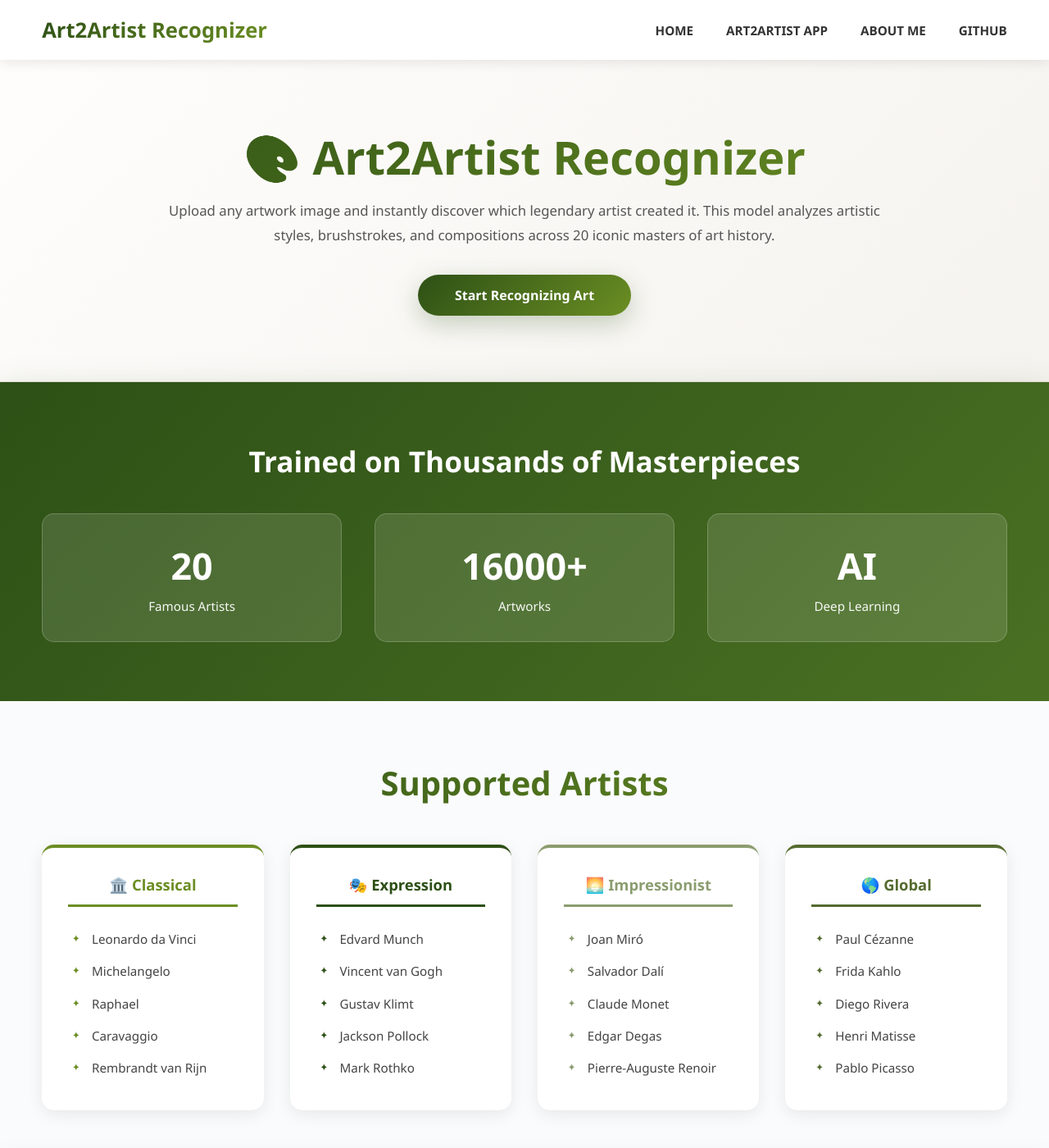
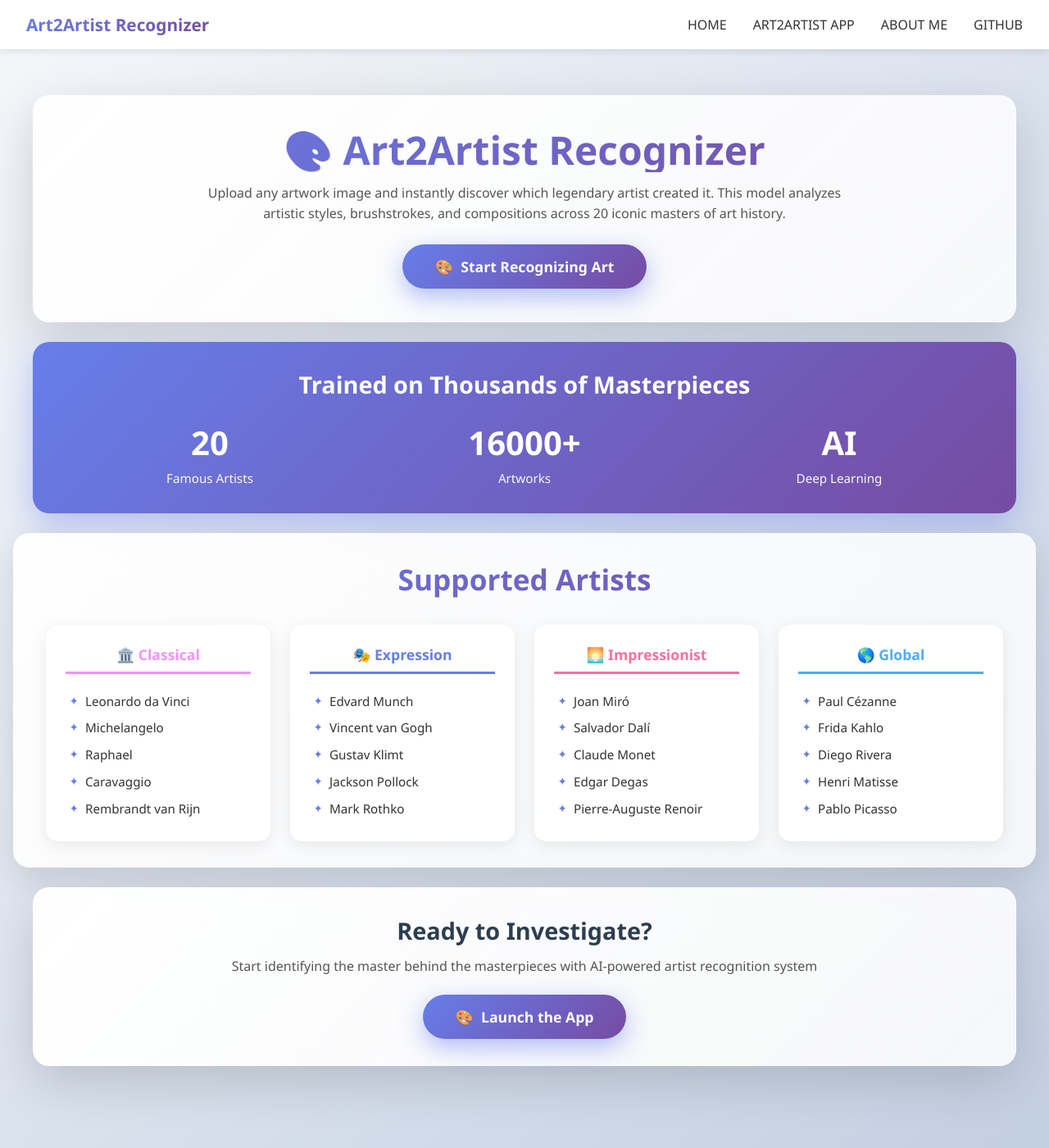
Before and after one commit to Naawshin/Art2Artist-Recognizer, a Jekyll site: the page built from docs/index.md, in a window 1280 px wide and 1400 px high. Shown: the whole window at 82% size. Built offline with Jekyll 4.4.1, drawn with Linux system fonts in a browser that asks for light colours.

Commit message:
homepage updated

```diff
--- a/docs/_layouts/default.html
+++ b/docs/_layouts/default.html
@@ -11,37 +11,34 @@
             box-sizing: border-box;
         }
 
-        html, body {
-            width: 100%;
-            height: 100%;
-        }
-
         body {
             font-family: 'Segoe UI', Tahoma, Geneva, Verdana, sans-serif;
-            background: #ffffff;
+            background: linear-gradient(135deg, #f5f7fa 0%, #c3cfe2 100%);
+            min-height: 100vh;
         }
 
         /* Navigation Bar */
         nav {
             background: white;
-            box-shadow: 0 2px 15px rgba(0, 0, 0, 0.1);
-            padding: 1.2rem 4%;
+            box-shadow: 0 2px 10px rgba(0, 0, 0, 0.1);
+            padding: 1rem 2rem;
             position: sticky;
             top: 0;
             z-index: 100;
-            width: 100%;
         }
 
         .nav-container {
+            max-width: 100%;
             display: flex;
             justify-content: space-between;
             align-items: center;
+            margin: 0 auto;
         }
 
         .nav-logo {
-            font-weight: 900;
-            font-size: 1.6rem;
-            background: linear-gradient(135deg, #2d5016 0%, #6b8e23 100%);
+            font-weight: 800;
+            font-size: 1.3rem;
+            background: linear-gradient(135deg, #667eea 0%, #764ba2 100%);
             -webkit-background-clip: text;
             -webkit-text-fill-color: transparent;
             background-clip: text;
@@ -51,165 +48,149 @@
         nav ul {
             list-style: none;
             display: flex;
-            gap: 2.5rem;
+            gap: 2rem;
         }
 
         nav a {
             text-decoration: none;
             color: #333;
-            font-weight: 600;
-            transition: all 0.3s ease;
-            font-size: 0.95rem;
+            font-weight: 500;
+            transition: color 0.3s ease;
         }
 
         nav a:hover {
-            color: #6b8e23;
+            color: #667eea;
         }
 
         /* Main Content */
         main {
             width: 100%;
+            padding: 2rem 1rem;
         }
 
         /* Hero Section */
         .hero-section {
-            width: 100%;
-            padding: 5rem 4%;
-            background: linear-gradient(135deg, #fefdfb 0%, #f5f3ef 100%);
+            background: linear-gradient(135deg, rgba(255, 255, 255, 0.98) 0%, rgba(248, 249, 250, 0.95) 100%);
+            padding: 2.5rem 3rem;
+            border-radius: 20px;
+            margin: 1.5rem auto;
+            max-width: 1200px;
+            box-shadow: 0 20px 60px rgba(0, 0, 0, 0.15);
             text-align: center;
-            border-bottom: 1px solid #e8e3db;
-        }
-
-        .hero-content {
-            max-width: 1100px;
-            margin: 0 auto;
-        }
-
-        .hero-icon {
-            font-size: 4rem;
-            margin-bottom: 1rem;
+            border: 1px solid rgba(255, 255, 255, 0.3);
         }
 
         .hero-section h1 {
-            font-size: 3.5rem;
-            font-weight: 900;
-            background: linear-gradient(135deg, #2d5016 0%, #6b8e23 100%);
+            font-size: 3rem;
+            font-weight: 800;
+            background: linear-gradient(135deg, #667eea 0%, #764ba2 100%);
             -webkit-background-clip: text;
             -webkit-text-fill-color: transparent;
             background-clip: text;
             margin-bottom: 0.8rem;
+            line-height: 1.1;
         }
 
         .hero-section .subtitle {
-            font-size: 1.3rem;
-            color: #6b8e23;
-            margin-bottom: 1.5rem;
-            font-weight: 600;
+            font-size: 1.2rem;
+            color: #444;
+            margin-bottom: 1.2rem;
+            font-weight: 400;
         }
 
         .hero-section .description {
-            font-size: 1.05rem;
+            font-size: 1rem;
             color: #555;
-            max-width: 900px;
-            margin: 0 auto 2rem;
-            line-height: 1.8;
+            max-width: 800px;
+            margin: 0 auto 1.5rem;
+            line-height: 1.6;
         }
 
         /* CTA Button */
         .cta-button {
             display: inline-block;
-            padding: 14px 45px;
-            background: linear-gradient(135deg, #2d5016 0%, #6b8e23 100%);
+            padding: 15px 40px;
+            background: linear-gradient(135deg, #667eea 0%, #764ba2 100%);
             color: white !important;
             text-decoration: none;
             border-radius: 50px;
-            font-size: 1rem;
+            font-size: 1.1rem;
             font-weight: 700;
             transition: all 0.3s ease;
-            box-shadow: 0 10px 30px rgba(45, 80, 22, 0.25);
+            box-shadow: 0 10px 30px rgba(102, 126, 234, 0.5);
             border: none;
             cursor: pointer;
         }
 
         .cta-button:hover {
             transform: translateY(-3px);
-            box-shadow: 0 15px 40px rgba(45, 80, 22, 0.35);
+            box-shadow: 0 15px 40px rgba(102, 126, 234, 0.6);
             color: white !important;
+            text-decoration: none;
+        }
+
+        .cta-button:before {
+            content: "🎨 ";
+            margin-right: 5px;
         }
 
         /* Stats Section */
         .stats-section {
-            width: 100%;
-            background: linear-gradient(135deg, #2d5016 0%, #4a7023 100%);
-            padding: 4.5rem 4%;
+            background: linear-gradient(135deg, #667eea 0%, #764ba2 100%);
+            padding: 2rem 2.5rem;
+            border-radius: 20px;
+            margin: 1.5rem auto;
+            max-width: 1200px;
             text-align: center;
             color: white;
-            box-shadow: 0 15px 40px rgba(45, 80, 22, 0.25);
-        }
-
-        .stats-content {
-            max-width: 1100px;
-            margin: 0 auto;
+            box-shadow: 0 15px 40px rgba(102, 126, 234, 0.4);
         }
 
         .stats-section h2 {
-            margin-bottom: 2.5rem;
-            font-size: 2.2rem;
-            font-weight: 900;
+            margin-bottom: 1.2rem;
+            font-size: 1.8rem;
         }
 
         .stats-grid {
             display: grid;
             grid-template-columns: repeat(3, 1fr);
-            gap: 2.5rem;
-            margin-top: 2rem;
+            gap: 2rem;
+            margin-top: 1.5rem;
         }
 
         .stat-item {
             text-align: center;
-            padding: 2rem;
-            background: rgba(255, 255, 255, 0.12);
-            border-radius: 15px;
-            border: 1px solid rgba(255, 255, 255, 0.2);
-            transition: all 0.3s ease;
-        }
-
-        .stat-item:hover {
-            background: rgba(255, 255, 255, 0.18);
-            transform: translateY(-3px);
         }
 
         .stat-number {
-            font-size: 2.8rem;
-            font-weight: 900;
+            font-size: 2.5rem;
+            font-weight: 800;
             display: block;
-            margin-bottom: 0.5rem;
+            margin-bottom: 0.3rem;
         }
 
         .stat-label {
             font-size: 0.95rem;
             opacity: 0.95;
-            font-weight: 500;
+            font-weight: 300;
         }
 
         /* Artists Section */
         .artists-section {
-            width: 100%;
-            padding: 4.5rem 4%;
-            background: #fafbfc;
-        }
-
-        .artists-content {
-            max-width: 1200px;
-            margin: 0 auto;
+            background: linear-gradient(135deg, rgba(255, 255, 255, 0.95) 0%, rgba(248, 249, 250, 0.92) 100%);
+            padding: 2rem 2.5rem;
+            border-radius: 20px;
+            margin: 1.5rem auto;
+            max-width: 1400px;
+            box-shadow: 0 15px 40px rgba(0, 0, 0, 0.12);
         }
 
         .artists-section h2 {
             text-align: center;
-            font-size: 2.5rem;
-            font-weight: 900;
-            margin-bottom: 3rem;
-            background: linear-gradient(135deg, #2d5016 0%, #6b8e23 100%);
+            font-size: 2.2rem;
+            font-weight: 800;
+            margin-bottom: 2rem;
+            background: linear-gradient(135deg, #667eea 0%, #764ba2 100%);
             -webkit-background-clip: text;
             -webkit-text-fill-color: transparent;
             background-clip: text;
@@ -218,102 +199,99 @@
         .artists-grid {
             display: grid;
             grid-template-columns: repeat(4, 1fr);
-            gap: 2rem;
+            gap: 1.5rem;
         }
 
         .artist-category {
-            background: white;
-            padding: 2rem;
+            background: rgba(255, 255, 255, 0.98);
+            padding: 1.5rem;
             border-radius: 15px;
             box-shadow: 0 5px 20px rgba(0, 0, 0, 0.08);
             transition: all 0.3s ease;
-            border-top: 4px solid;
         }
 
         .artist-category:hover {
-            transform: translateY(-5px);
-            box-shadow: 0 10px 30px rgba(0, 0, 0, 0.15);
+            transform: translateY(-3px);
+            box-shadow: 0 8px 25px rgba(0, 0, 0, 0.12);
         }
 
         .artist-category h3 {
-            font-size: 1.15rem;
-            font-weight: 800;
-            margin-bottom: 1.2rem;
-            padding-bottom: 0.8rem;
+            font-size: 1.1rem;
+            font-weight: 700;
+            margin-bottom: 1rem;
+            padding-bottom: 0.6rem;
             border-bottom: 3px solid;
             text-align: center;
         }
 
-        .artist-category.expression { border-top-color: #2d5016; }
-        .artist-category.expression h3 { color: #2d5016; border-bottom-color: #2d5016; }
-
-        .artist-category.classical { border-top-color: #6b8e23; }
-        .artist-category.classical h3 { color: #6b8e23; border-bottom-color: #6b8e23; }
-
-        .artist-category.impressionist { border-top-color: #8b9d6f; }
-        .artist-category.impressionist h3 { color: #8b9d6f; border-bottom-color: #8b9d6f; }
-
-        .artist-category.global { border-top-color: #556b2f; }
-        .artist-category.global h3 { color: #556b2f; border-bottom-color: #556b2f; }
+        .artist-category.expression h3 {
+            color: #667eea;
+            border-bottom-color: #667eea;
+        }
+        .artist-category.classical h3 {
+            color: #f093fb;
+            border-bottom-color: #f093fb;
+        }
+        .artist-category.impressionist h3 {
+            color: #fa709a;
+            border-bottom-color: #fa709a;
+        }
+        .artist-category.global h3 {
+            color: #4facfe;
+            border-bottom-color: #4facfe;
+        }
 
         .artist-category ul {
             list-style: none;
-            padding: 0;
+            padding-left: 0;
+            margin: 0;
         }
 
         .artist-category li {
-            padding: 0.6rem 0.8rem;
+            padding: 0.4rem 0.5rem;
             position: relative;
-            padding-left: 1.8rem;
-            color: #444;
+            padding-left: 1.5rem;
+            color: #333;
             font-size: 0.95rem;
             transition: all 0.2s ease;
             border-radius: 6px;
         }
 
         .artist-category li:hover {
-            background: rgba(102, 126, 234, 0.08);
-            padding-left: 2.1rem;
+            background: rgba(102, 126, 234, 0.1);
+            padding-left: 1.8rem;
         }
 
         .artist-category li:before {
             content: "✦ ";
             position: absolute;
             left: 0.3rem;
-            font-size: 0.8rem;
+            color: #667eea;
+            font-size: 0.9rem;
         }
-
-        .artist-category.expression li:before { color: #2d5016; }
-        .artist-category.classical li:before { color: #6b8e23; }
-        .artist-category.impressionist li:before { color: #8b9d6f; }
-        .artist-category.global li:before { color: #556b2f; }
 
         /* Bottom CTA */
         .bottom-cta {
-            width: 100%;
-            background: linear-gradient(135deg, #2d5016 0%, #4a7023 100%);
-            padding: 4rem 4%;
+            background: linear-gradient(135deg, rgba(255, 255, 255, 0.98) 0%, rgba(248, 249, 250, 0.95) 100%);
+            padding: 2rem 3rem;
+            border-radius: 20px;
+            margin: 1.5rem auto;
+            max-width: 1200px;
+            box-shadow: 0 20px 60px rgba(0, 0, 0, 0.15);
             text-align: center;
-            color: white;
-            box-shadow: 0 -10px 30px rgba(0, 0, 0, 0.1);
-        }
-
-        .cta-content {
-            max-width: 900px;
-            margin: 0 auto;
+            border: 1px solid rgba(255, 255, 255, 0.3);
         }
 
         .bottom-cta h2 {
-            font-size: 2.3rem;
-            margin-bottom: 1rem;
-            font-weight: 900;
+            font-size: 1.8rem;
+            margin-bottom: 0.8rem;
+            color: #2c3e50;
         }
 
         .bottom-cta p {
-            color: rgba(255, 255, 255, 0.95);
-            margin-bottom: 2rem;
-            font-size: 1.05rem;
-            line-height: 1.6;
+            color: #555;
+            margin-bottom: 1.5rem;
+            font-size: 1rem;
         }
 
         /* Responsive */
@@ -321,85 +299,39 @@
             .artists-grid {
                 grid-template-columns: repeat(3, 1fr);
             }
-
-            .hero-section h1 {
-                font-size: 2.8rem;
-            }
-
-            .artists-section h2 {
-                font-size: 2.2rem;
-            }
         }
 
         @media (max-width: 900px) {
             .artists-grid {
                 grid-template-columns: repeat(2, 1fr);
             }
+        }
 
-            .stats-grid {
-                grid-template-columns: repeat(2, 1fr);
-            }
-
-            nav {
-                padding: 1rem 2%;
-            }
-
+        @media (max-width: 768px) {
             nav ul {
-                gap: 1.5rem;
+                gap: 1rem;
                 font-size: 0.9rem;
             }
 
-            .hero-section, .stats-section, .artists-section, .bottom-cta {
-                padding-left: 2%;
-                padding-right: 2%;
-            }
-
             .hero-section h1 {
-                font-size: 2.2rem;
-            }
-
-            .stats-section h2 {
-                font-size: 1.8rem;
-            }
-
-            .artists-section h2 {
-                font-size: 1.9rem;
-            }
-        }
-
-        @media (max-width: 600px) {
-            .artists-grid, .stats-grid {
-                grid-template-columns: 1fr;
-                gap: 1.5rem;
-            }
-
-            nav ul {
-                gap: 1rem;
-                font-size: 0.8rem;
-            }
-
-            .nav-logo {
-                font-size: 1.2rem;
-            }
-
-            .hero-section h1 {
-                font-size: 1.8rem;
+                font-size: 2rem;
             }
 
             .hero-section .subtitle {
-                font-size: 1.05rem;
+                font-size: 1rem;
             }
 
-            .bottom-cta h2 {
-                font-size: 1.7rem;
+            .stats-grid {
+                grid-template-columns: 1fr;
+                gap: 1rem;
             }
 
-            .stat-number {
-                font-size: 2rem;
+            .artists-grid {
+                grid-template-columns: 1fr;
             }
 
-            .artist-category {
-                padding: 1.5rem;
+            .hero-section, .stats-section, .artists-section, .bottom-cta {
+                margin: 1rem 0.5rem;
             }
         }
     </style>
```
